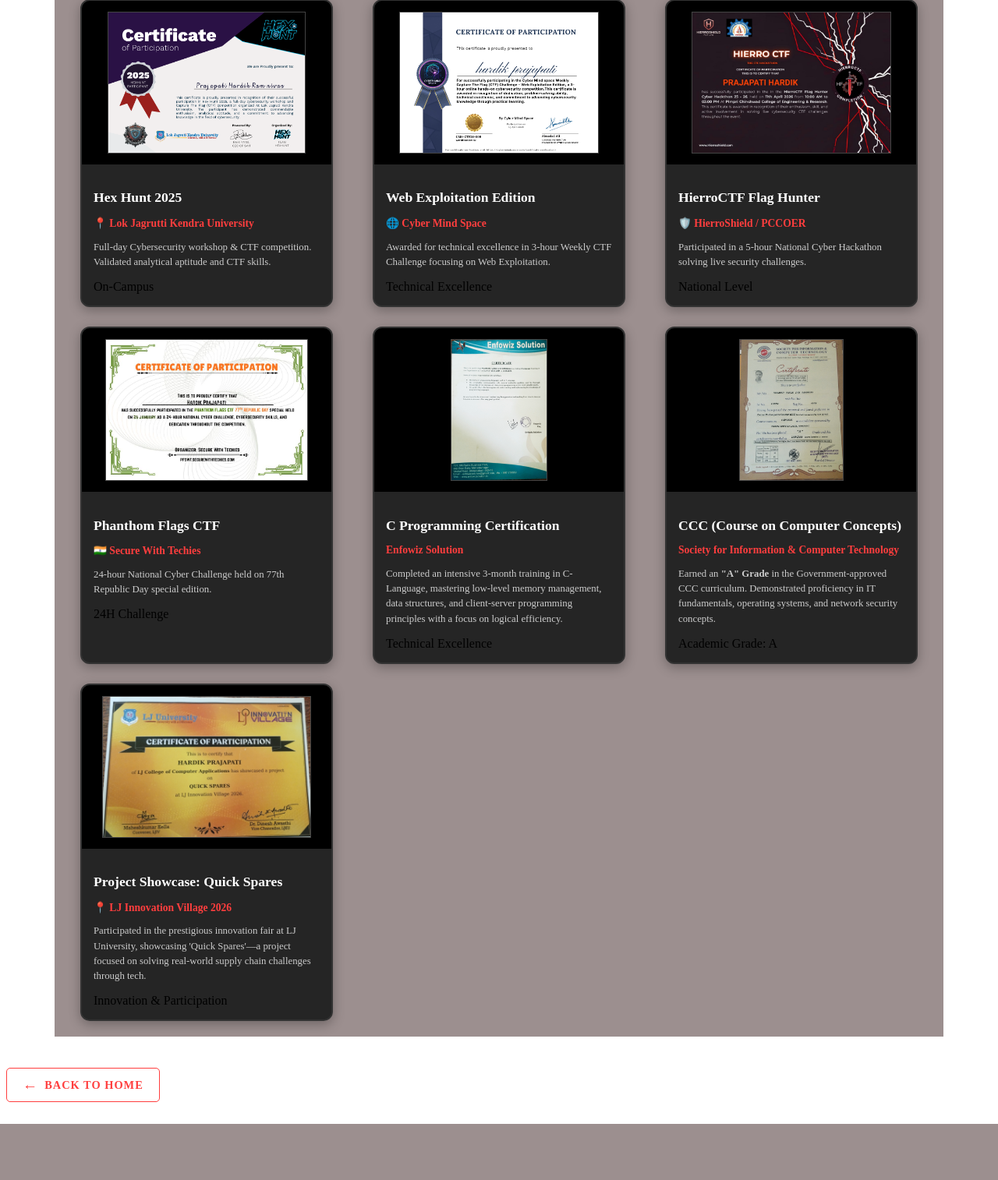
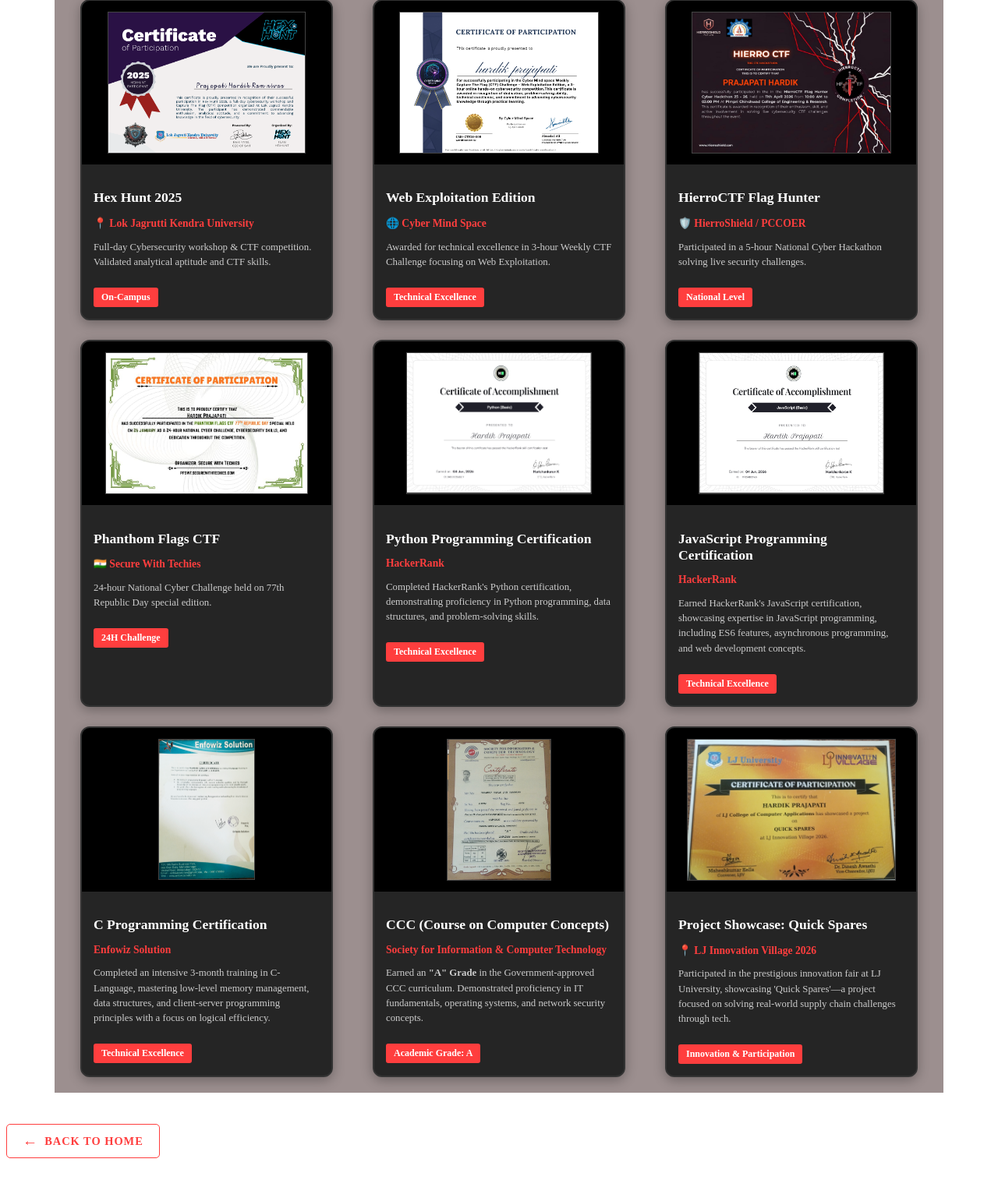
Before and after one commit to prajapatiHardik2008/h-24, a Flask app: page /certificates in a window 1280 px wide. Shown: the part 217-1731 px from the top of the page at 78% size. Before the commit the page ends 1659 px from the top, so only its background shows below. Run offline with Flask 3, Linux system fonts and the light colour scheme; parts of the project's set-up code (start-up, migrations or seed data) failed here and were passed over.

Commit message:
Changes :- add new certif. of python and Java script

```diff
--- a/static/certi.css
+++ b/static/certi.css
@@ -1,4 +1,13 @@
-
+.badge{
+    display: inline-block;
+    padding: 5px 10px;
+    background-color: #ff3e3e;
+    color: #fff;
+    font-size: 0.75rem;
+    font-weight: bold;
+    border-radius: 3px;
+    margin-top: 10px;
+}
 
 .achievements-container {
     max-width: 1100px;
--- a/templates/certif.html
+++ b/templates/certif.html
@@ -74,7 +74,30 @@
                 <span class="badge">24H Challenge</span>
             </div>
         </div>
-
+        <!-- Pythoon by hackerrank  -->
+        <div class="cert-card glass-card">
+            <div class="cert-header python-bg">
+                <img src="static/images/python.jpeg" alt="Python Certificate">
+            </div>
+            <div class="cert-body">
+                <h3>Python Programming Certification</h3>
+                <p class="issuer">HackerRank</p>
+                <p class="desc">Completed HackerRank's Python certification, demonstrating proficiency in Python programming, data structures, and problem-solving skills.</p>
+                <span class="badge">Technical Excellence</span>
+            </div>
+        </div>
+        <!-- Java Script by hackerrank  -->
+        <div class="cert-card glass-card">
+            <div class="cert-header js-bg">
+                <img src="static/images/js.jpeg" alt="JavaScript Certificate">
+            </div>
+            <div class="cert-body">
+                <h3>JavaScript Programming Certification</h3>
+                <p class="issuer">HackerRank</p>
+                <p class="desc">Earned HackerRank's JavaScript certification, showcasing expertise in JavaScript programming, including ES6 features, asynchronous programming, and web development concepts.</p>
+                <span class="badge">Technical Excellence</span>
+            </div>
+        </div>
         <!-- c  -->
          <div class="cert-card glass-card">
             <div class="cert-header cms-bg">
```
Also changed, not shown: dummy.py (added, +8 -0 lines), static/images/js.jpeg (added), static/images/python.jpeg (added).
